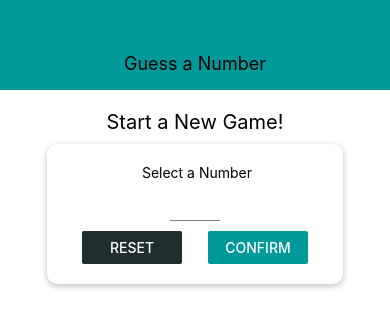
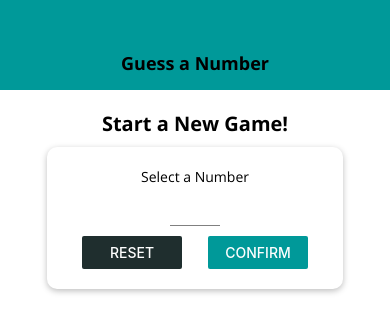
Before and after one commit to alexandranicolaescu/Guess-A-Number-App, a React Native app: screen / in a window 390 px wide. Shown: the top 332 px of the page. Built offline with nearby package versions, Linux system fonts and the light colour scheme.

Commit message:
Adding Custom Fonts

```diff
--- a/App.js
+++ b/App.js
@@ -1,15 +1,37 @@
 import React, { useState } from 'react';
 import { StyleSheet, View } from 'react-native';
+import * as Font from 'expo-font';
+import { AppLoading } from 'expo';
 
 import Header from './components/Header';
 import StartGameScreen from './screens/StartGameScreen';
 import GameScreen from './screens/GameScreen';
 import GameOverScreen from './screens/GameOverScreen';
 
+const fetchFonts = () => {
+  return Font.loadAsync({
+    'open-sans': require('./assets/fonts/OpenSans-Regular.ttf'),
+    'open-sans-bold': require('./assets/fonts/OpenSans-Bold.ttf'),
+  });
+
+};
+
 export default function App() {
   const [userNumber, setUserNumber] = useState();
 
   const [guessRounds, setGuessRounds] = useState(0);
+
+  const [dataLoaded, setDataLoaded] = useState(false);
+
+  if(!dataLoaded) {
+    return (
+      <AppLoading
+        startAsync = {fetchFonts}
+        onFinish = {() => setDataLoaded(true)}
+        onError = {(err) => console.log(err)}
+      />
+    );
+  }
 
   const configureNewGameHandler = () => {
     setGuessRounds(0);
--- /dev/null
+++ b/components/BodyText.js
@@ -0,0 +1,16 @@
+import React from 'react';
+import { Text, StyleSheet } from 'react-native';
+
+const BodyText = props => {
+    return (
+        <Text style = {styles.body} > {props.children} </Text>
+    );
+};
+
+const styles = StyleSheet.create({
+    body: {
+        fontFamily: 'open-sans'
+    }
+});
+
+export default BodyText;
--- a/components/Header.js
+++ b/components/Header.js
@@ -2,11 +2,12 @@
 import { View, Text, StyleSheet } from 'react-native';
 
 import Colors from '../constants/colors';
+import TitleText from '../components/TitleText';
 
 const Header = props => {
     return (
         <View style = {styles.header}>
-            <Text style = {styles.headerTitle}> {props.title} </Text>
+            <TitleText> {props.title} </TitleText>
         </View>
     );
 };
@@ -19,12 +20,8 @@
         backgroundColor: Colors.primary,
         alignItems: 'center',
         justifyContent: 'center'
-    },
+    }
 
-    headerTitle: {
-        color: 'black',
-        fontSize: 18
-    }
 });
 
 export default Header;
--- /dev/null
+++ b/components/TitleText.js
@@ -0,0 +1,17 @@
+import React from 'react';
+import { Text, StyleSheet } from 'react-native';
+
+const TitleText = props => {
+    return (
+        <Text style = {{ ...styles.title, ...props.style }} > {props.children} </Text>
+    );
+};
+
+const styles = StyleSheet.create({
+    title: {
+        fontFamily: 'open-sans-bold',
+        fontSize: 18
+    }
+});
+
+export default TitleText;
--- /dev/null
+++ b/constants/default-styles.js
@@ -0,0 +1,14 @@
+import { StyleSheet } from 'react-native';
+
+
+export default StyleSheet.create({
+    bodyText: {
+        fontFamily: 'open-sans',
+        color: 'red'
+    },
+
+    title: {
+        fontFamily: 'open-sans-bold',
+        fontSize: 18
+    }
+});
--- a/package.json
+++ b/package.json
@@ -12,7 +12,8 @@
     "react": "~16.9.0",
     "react-dom": "~16.9.0",
     "react-native": "https://github.com/expo/react-native/archive/sdk-37.0.1.tar.gz",
-    "react-native-web": "~0.11.7"
+    "react-native-web": "~0.11.7",
+    "expo-font": "~8.1.0"
   },
   "devDependencies": {
     "babel-preset-expo": "~8.1.0",
--- a/screens/GameScreen.js
+++ b/screens/GameScreen.js
@@ -3,6 +3,7 @@
 
 import NumberContainer from '../components/NumberContainer';
 import Card from '../components/Card';
+import DefaultStyles from '../constants/default-styles';
 
 const generateRandomBetween = (min, max, exclude) => {
     min = Math.ceil(min);
@@ -57,7 +58,7 @@
 
     return (
         <View style = {styles.screen}>
-            <Text> Opponent's Guess </Text>
+            <Text style = {DefaultStyles.title}> Opponent's Guess </Text>
             <NumberContainer> {currentGuess} </NumberContainer>
             <Card style = {styles.buttonContainer}>
                 <Button title = "LOWER" onPress = {nextGuessHandler.bind(this, 'lower')} />
--- a/screens/StartGameScreen.js
+++ b/screens/StartGameScreen.js
@@ -13,6 +13,8 @@
 import Colors from '../constants/colors';
 import Input from '../components/Input';
 import NumberContainer from '../components/NumberContainer';
+import BodyText from '../components/BodyText';
+import TitleText from '../components/TitleText';
 
 const StartGameScreen = props => {
 
@@ -50,7 +52,7 @@
     if(confirmed) {
         confirmedOutput =
         <Card style = {styles.summaryContainer}>
-           <Text> You selected </Text>
+           <BodyText> You selected </BodyText>
             <NumberContainer> {selectedNumber} </NumberContainer>
             <Button title = "START GAME" onPress = {() => props.onStartGame(selectedNumber) } />
         </Card>
@@ -61,9 +63,9 @@
             Keyboard.dismiss();
         }} >
             <View style = {styles.screen} >
-                <Text style = {styles.title}> Start a New Game! </Text>
+                <TitleText style = {styles.title} > Start a New Game! </TitleText>
                 <Card style = {styles.inputContainer}>
-                    <Text> Select a Number</Text>
+                    <BodyText> Select a Number </BodyText>
                     <Input
                         style = {styles.input}
                         blurOnSubmit
@@ -110,7 +112,7 @@
     title: {
         fontSize: 20,
         marginVertical: 10,
-
+        fontFamily: 'open-sans-bold'
     },
 
     inputContainer: {
```
